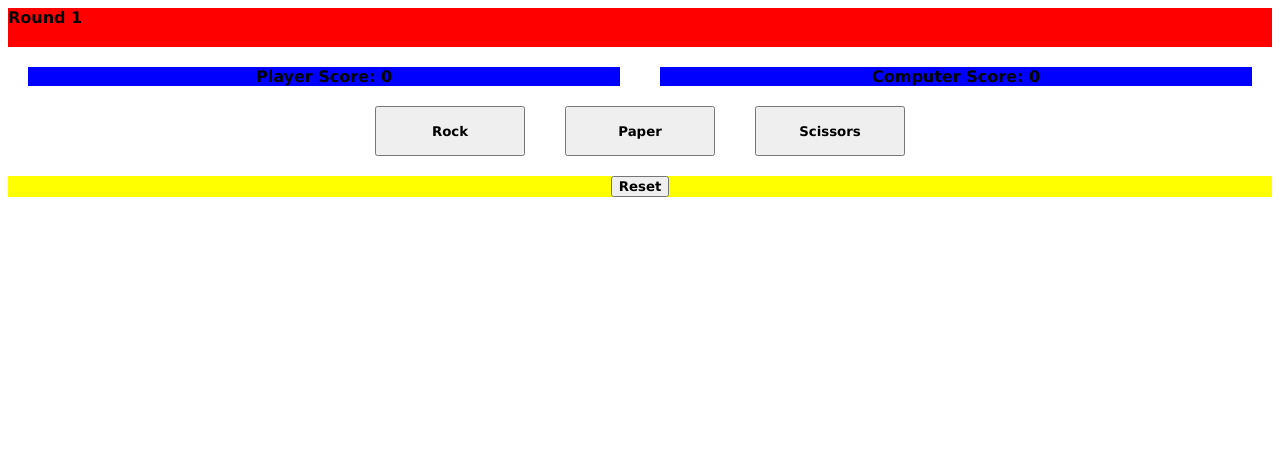
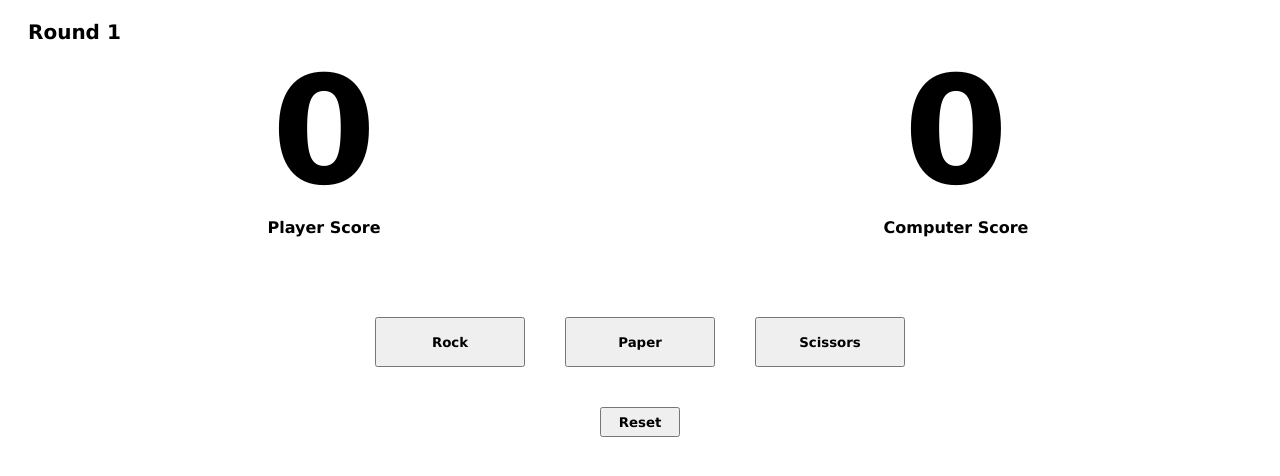
Before and after one commit to nicolasmatthewlee/rock_paper_scissors, a plain HTML site: page index.html in a window 1280 px wide. Both pictures are taken after a click on the button "Reset". Drawn offline with Linux system fonts and the light colour scheme.

Commit message:
finalized css layout and restored coloring. added separate score elements alongside existing score labels

```diff
--- a/index.html
+++ b/index.html
@@ -13,8 +13,17 @@
     <div id="round">Round 1</div>
 
     <div id="scores">
-        <div id="player_score">Player Score: 0</div>
-        <div id="computer_score">Computer Score: 0</div>
+        <div id="player_score">0</div>
+        <div id="computer_score">0</div>
+    </div>
+
+    <div id="score_labels">
+        <div id="player_score_label">Player Score</div>
+        <div id="computer_score_label">Computer Score</div>
+    </div>
+
+    <div id="result_container">
+        <div id="resultlabel"></div>
     </div>
 
     <div id="buttons">
@@ -23,8 +32,6 @@
         <button id="scissors">Scissors</button>
     </div>
 
-    <div id="resultlabel"></div>
-
     <div id="reset_container">
         <button id="reset">Reset</button>
     </div>
--- a/scripting.js
+++ b/scripting.js
@@ -59,8 +59,8 @@ function updateRoundScore(reset=false) {
     }
 
     round_label.textContent = `Round ${round}`
-    player_score_label.textContent=`Player Score: ${player_score}`;
-    computer_score_label.textContent=`Computer Score: ${computer_score}`;
+    player_score_label.textContent=`${player_score}`;
+    computer_score_label.textContent=`${computer_score}`;
 }
 
 function playRound(player_selection) {
--- a/style.css
+++ b/style.css
@@ -4,8 +4,9 @@
 }
 
 #round {
-    background-color: red;
-    padding-bottom: 20px;
+    font-size: 20px;
+    margin-left: 20px;
+    margin-top: 20px;
 }
 
 #scores {
@@ -15,14 +16,34 @@
 
 #player_score, #computer_score {
     flex: 1;
-    background-color: blue;
+    text-align: center;
+    font-size: 150px;
+}
+
+#score_labels {
+    display: flex;
+    justify-content: center;
+}
+
+#player_score_label, #computer_score_label {
+    flex: 1;
     margin-left: 20px;
     margin-right: 20px;
-    margin-top: 20px;
     margin-bottom: 20px;
     text-align: center;
 }
 
+#result_container {
+    display: flex;
+    margin: 20px;
+    justify-content: center;
+}
+
+#resultlabel {
+    flex: 1;
+    min-height: 20px;
+    text-align: center;
+}
 
 #buttons {
     display: flex;
@@ -40,10 +61,11 @@
 #reset_container {
     display: flex;
     justify-content: center;
-    background-color: yellow;
-    margin-top: 20px;
+    margin-top: 40px;
 }
 
 #reset {
     flex: 0;
+    height: 30px;
+    min-width: 80px;
 }
```
